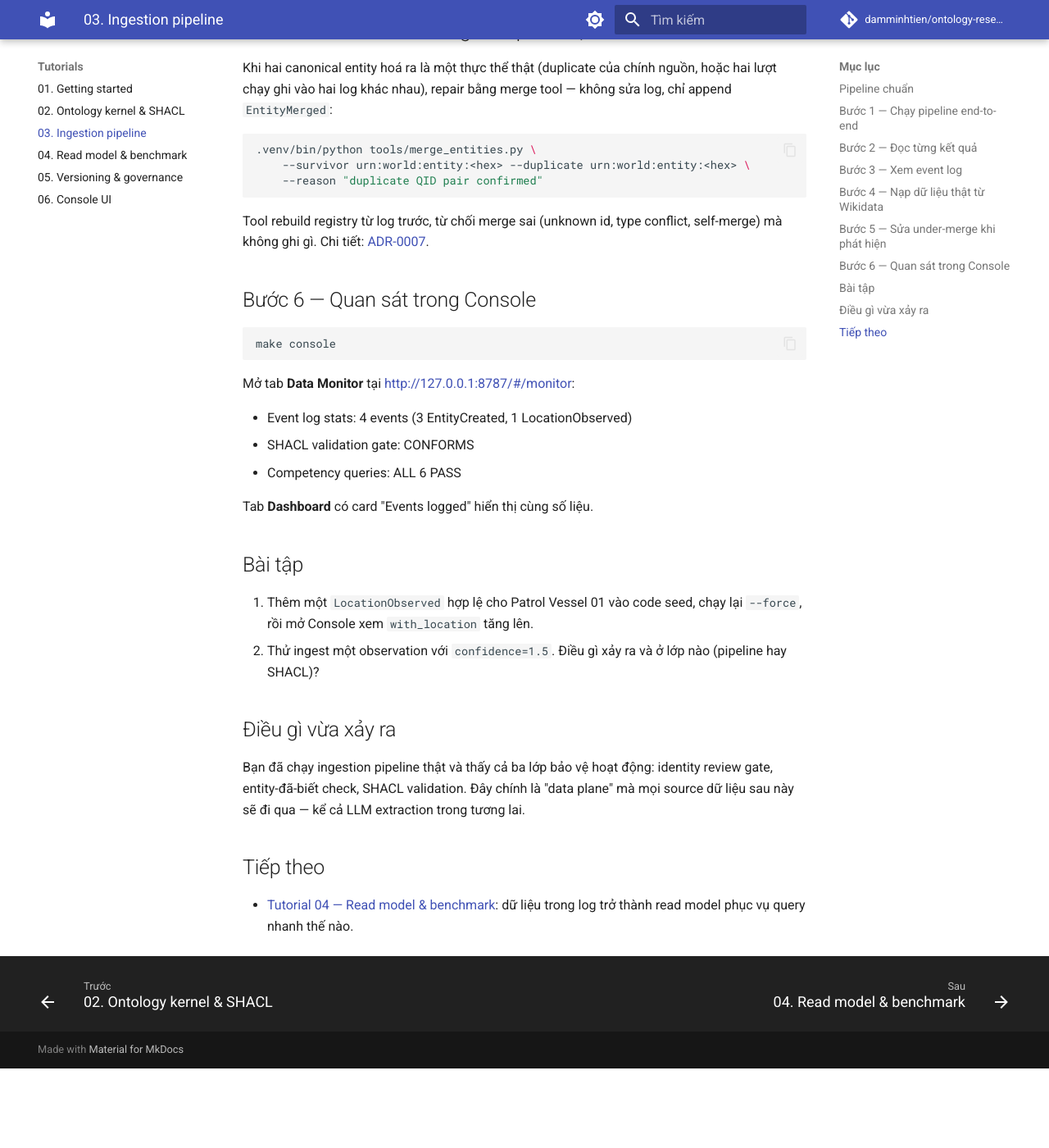
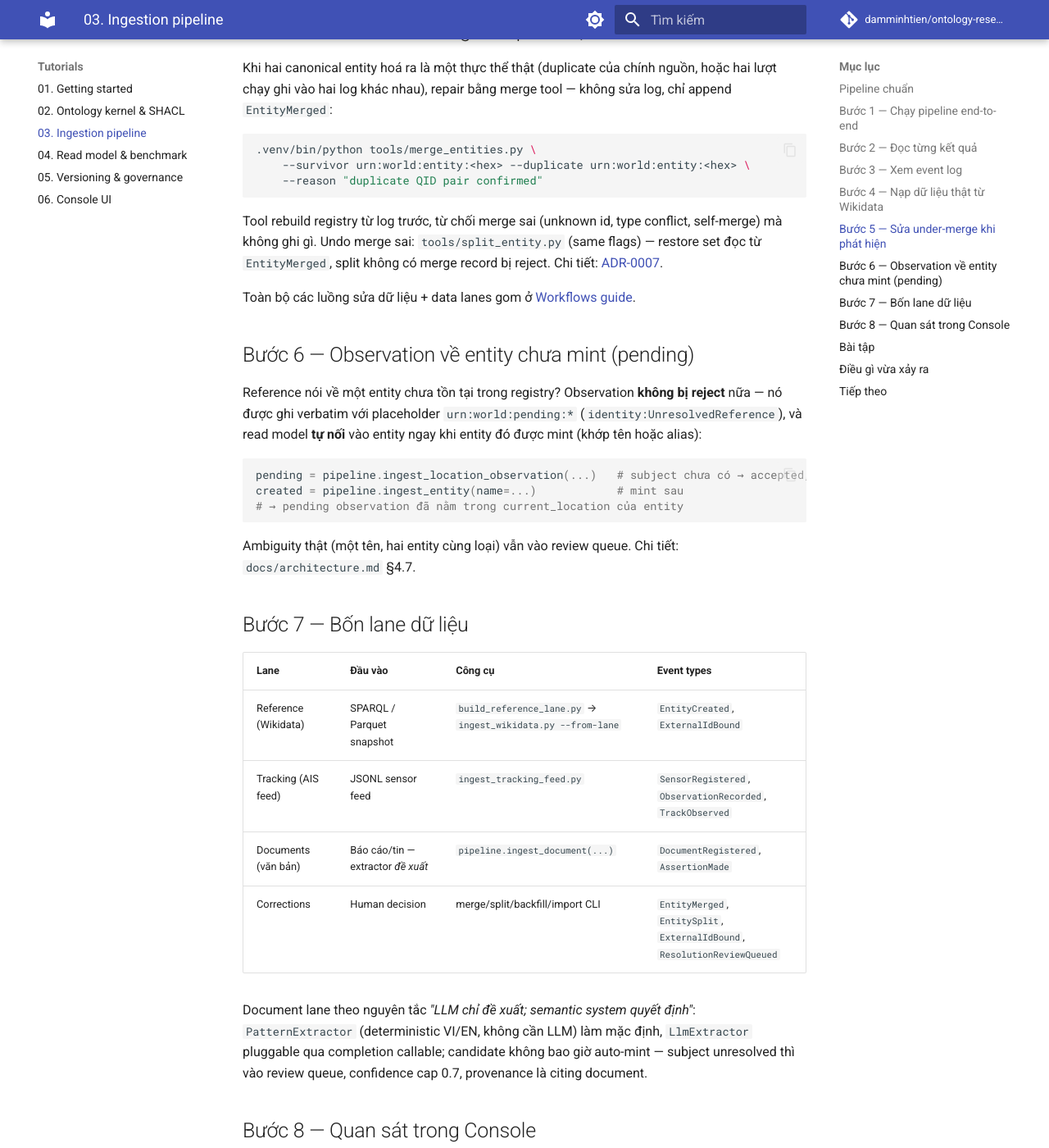
Before and after one commit to damminhtien/ontology-research, an MkDocs documentation site: the page built from docs/tutorials/03-ingestion.md, in a window 1280 px wide and 1400 px high, scrolled down 2791 px. Shown: the whole window at 82% size. Built offline with MkDocs 1.6.1 and Material for MkDocs 9.7.7, drawn with Linux system fonts in a browser that asks for light colours; comment, search, counter and statistics services are not loaded; before the commit the page ends 4094 px from its top, so only the background shows below that.

Commit message:
docs: systematize documentation for the shipped platform
New Data & correction workflows guide (reference lane, tracking feed, document extraction, merge/split/backfill/import corrections); Tutorial 03 extended with pending observations, the four data lanes and the document extractor contract; CLI reference covers every data-plane tool including the tracking feed and reference lane builder; architecture doc records the implementation status of all redesign sections; README and index reflect Phases 2-5 as shipped with the genuinely open items (console write ops, access control, Phase 6-7).

````diff
--- a/docs/tutorials/03-ingestion.md
+++ b/docs/tutorials/03-ingestion.md
@@ -118,10 +118,45 @@
 ```
 
 Tool rebuild registry từ log trước, từ chối merge sai (unknown id, type
-conflict, self-merge) mà không ghi gì. Chi tiết:
-[ADR-0007](../adr/ADR-0007-under-merge-repair-via-append-only-merge-events.md).
+conflict, self-merge) mà không ghi gì. Undo merge sai: `tools/split_entity.py`
+(same flags) — restore set đọc từ `EntityMerged`, split không có merge record
+bị reject. Chi tiết: [ADR-0007](../adr/ADR-0007-under-merge-repair-via-append-only-merge-events.md).
 
-## Bước 6 — Quan sát trong Console
+Toàn bộ các luồng sửa dữ liệu + data lanes gom ở
+[Workflows guide](../guides/workflows.md).
+
+## Bước 6 — Observation về entity chưa mint (pending)
+
+Reference nói về một entity chưa tồn tại trong registry? Observation **không
+bị reject** nữa — nó được ghi verbatim với placeholder `urn:world:pending:*`
+(`identity:UnresolvedReference`), và read model **tự nối** vào entity ngay khi
+entity đó được mint (khớp tên hoặc alias):
+
+```python
+pending = pipeline.ingest_location_observation(...)   # subject chưa có → accepted, pending=True
+created = pipeline.ingest_entity(name=...)            # mint sau
+# → pending observation đã nằm trong current_location của entity
+```
+
+Ambiguity thật (một tên, hai entity cùng loại) vẫn vào review queue. Chi tiết:
+`docs/architecture.md` §4.7.
+
+## Bước 7 — Bốn lane dữ liệu
+
+| Lane | Đầu vào | Công cụ | Event types |
+|------|---------|---------|-------------|
+| Reference (Wikidata) | SPARQL / Parquet snapshot | `build_reference_lane.py` → `ingest_wikidata.py --from-lane` | `EntityCreated`, `ExternalIdBound` |
+| Tracking (AIS feed) | JSONL sensor feed | `ingest_tracking_feed.py` | `SensorRegistered`, `ObservationRecorded`, `TrackObserved` |
+| Documents (văn bản) | Báo cáo/tin — extractor *đề xuất* | `pipeline.ingest_document(...)` | `DocumentRegistered`, `AssertionMade` |
+| Corrections | Human decision | merge/split/backfill/import CLI | `EntityMerged`, `EntitySplit`, `ExternalIdBound`, `ResolutionReviewQueued` |
+
+Document lane theo nguyên tắc *"LLM chỉ đề xuất; semantic system quyết định"*:
+`PatternExtractor` (deterministic VI/EN, không cần LLM) làm mặc định,
+`LlmExtractor` pluggable qua completion callable; candidate không bao giờ
+auto-mint — subject unresolved thì vào review queue, confidence cap 0.7,
+provenance là citing document.
+
+## Bước 8 — Quan sát trong Console
 
 ```bash
 make console
--- a/mkdocs.yml
+++ b/mkdocs.yml
@@ -61,6 +61,7 @@
       - 06. Console UI: tutorials/06-console.md
   - Guides:
       - Kiến trúc hệ thống: architecture.md
+      - Data & correction workflows: guides/workflows.md
       - CLI reference: guides/cli-reference.md
   - Engineering docs:
       - Roadmap 12 tháng: generated/roadmap.md
````
Also changed, not shown: README.md (+16 -8 lines), docs/architecture.md (+20 -1 lines), docs/guides/cli-reference.md (+5 -1 lines), docs/guides/workflows.md (added, +105 -0 lines), docs/index.md (+1 -0 lines).
